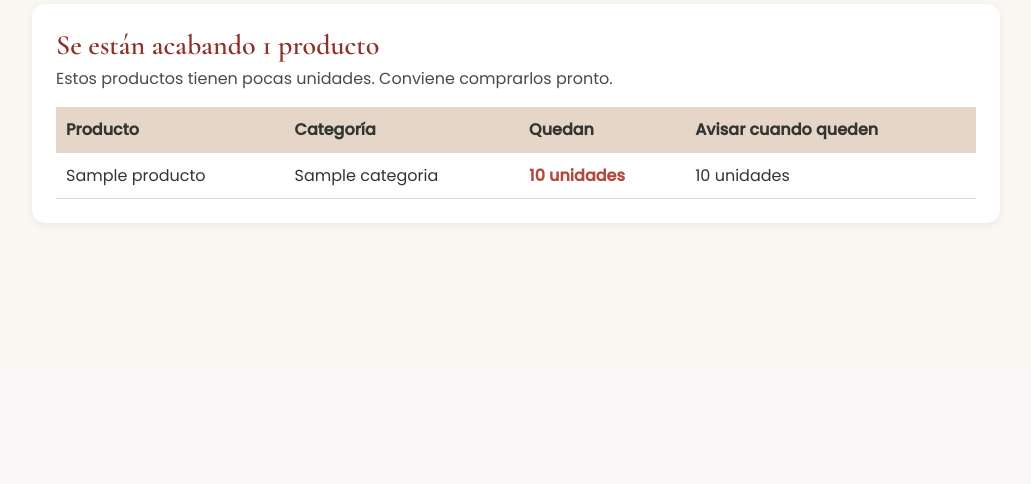
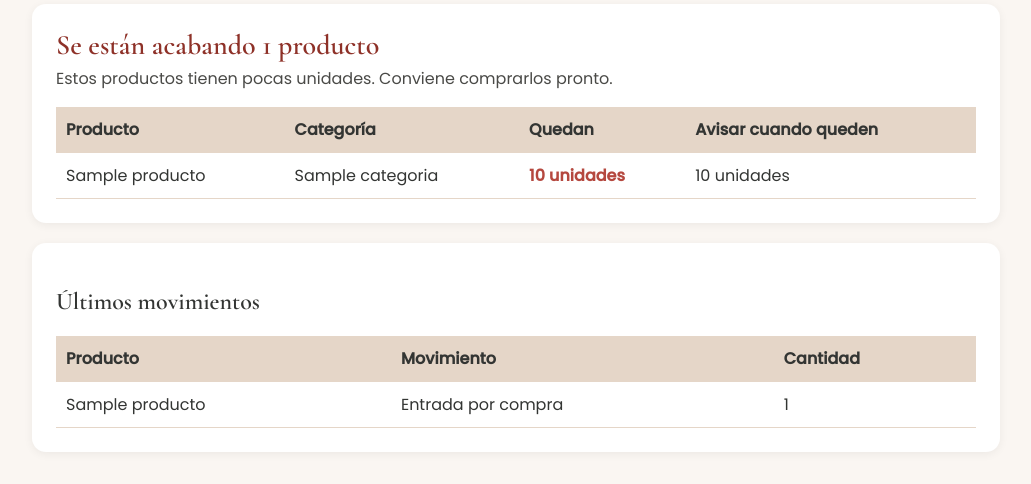
Before and after one commit to vergaran46-hub/Inventario_BackEnd, a Django app: page / in a window 1280 px wide. Shown: the part 432-916 px from the top of the page, without its empty margins (124-1155 px from the left). Before the commit the page ends 657 px from the top, so only its background shows below. Run offline with Django 5.2, Linux system fonts and the light colour scheme; a user stored in the database is signed in; tables that the repository leaves empty hold one stand-in row (values such as "Sample post").

Commit message:
Muestra la tabla de últimos movimientos en el inicio
- Agrega la sección Últimos movimientos a inicio.html
- La tabla muestra producto, tipo de movimiento y cantidad

```diff
--- a/inventario/templates/inventario/inicio.html
+++ b/inventario/templates/inventario/inicio.html
@@ -40,4 +40,26 @@
     <p class="ok">Por ahora no se está acabando nada.</p>
   {% endif %}
 </section>
+
+<section class="tarjeta">
+  <h2>Últimos movimientos</h2>
+  {% if ultimos %}
+    <table>
+      <thead>
+        <tr><th>Producto</th><th>Movimiento</th><th>Cantidad</th></tr>
+      </thead>
+      <tbody>
+        {% for m in ultimos %}
+        <tr>
+          <td>{{ m.producto.nombre }}</td>
+          <td>{{ m.get_tipo_display }} por {{ m.get_motivo_display|lower }}</td>
+          <td>{{ m.cantidad }}</td>
+        </tr>
+        {% endfor %}
+      </tbody>
+    </table>
+  {% else %}
+    <p>Todavía no hay movimientos registrados.</p>
+  {% endif %}
+</section>
 {% endblock %}
```
